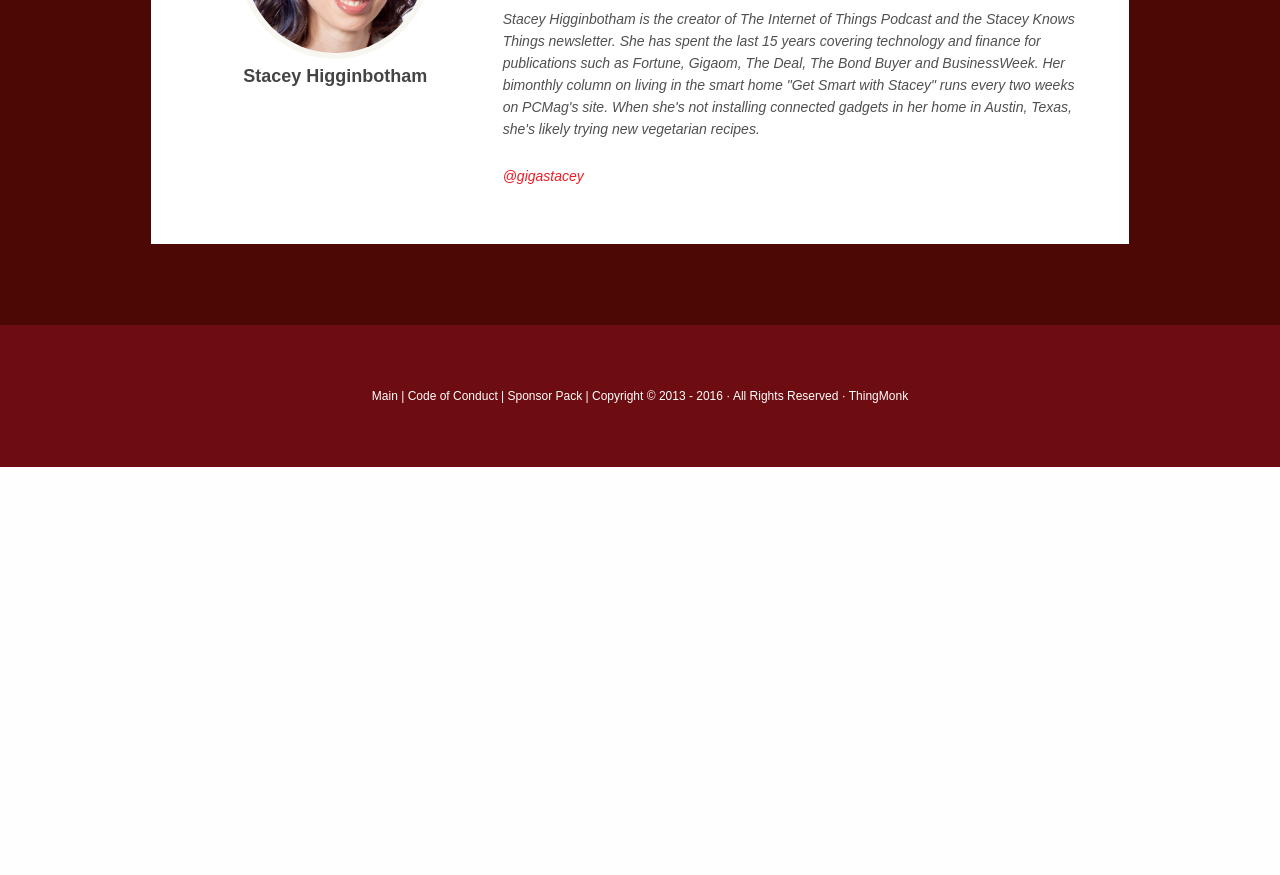
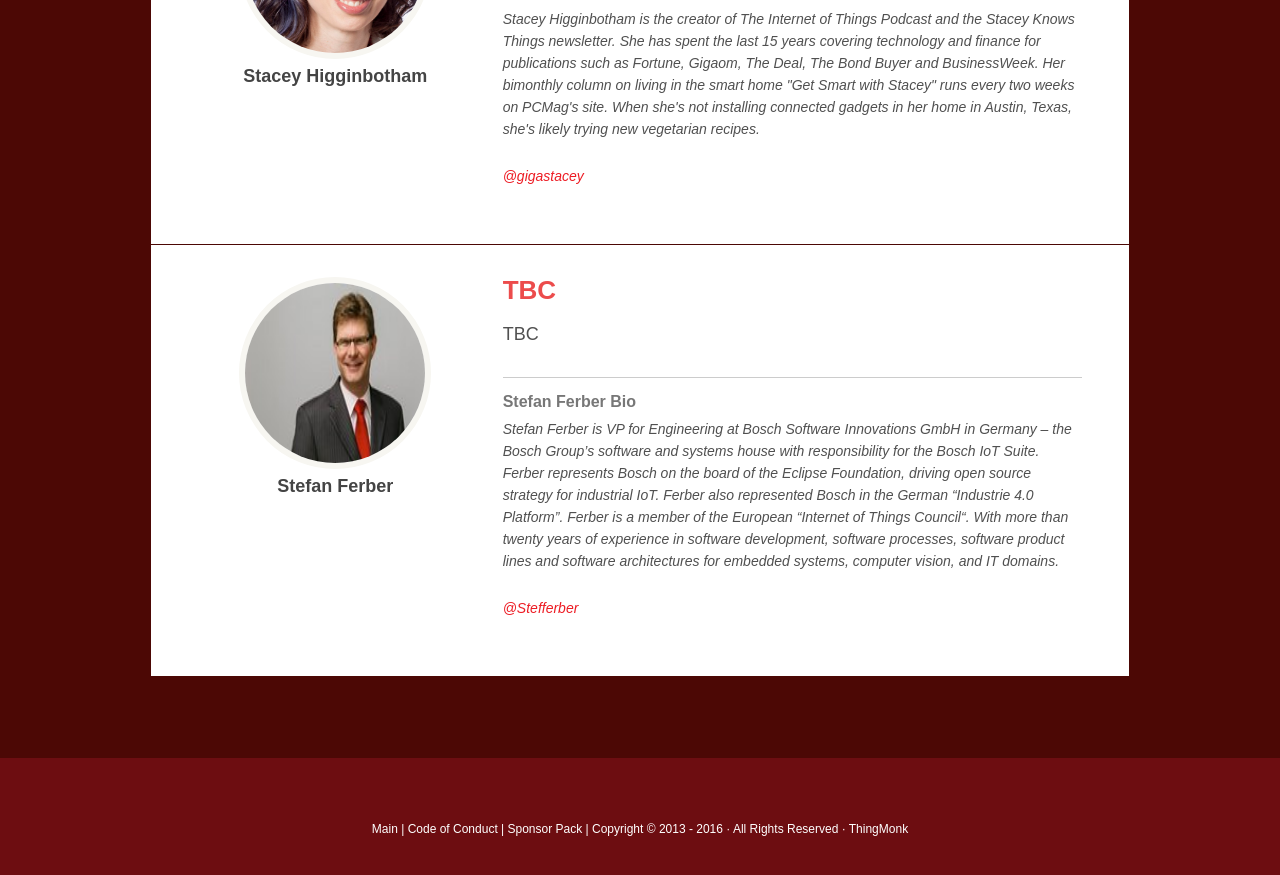
Before and after one commit to thingmonk/thingmonk.github.io, a Jekyll site: the page built from thingmonk-talks.html, in a window 1280 px wide and 900 px high, scrolled down 9213 px. Shown: the top 875 px of the window. Built offline with Jekyll 4.4.1, drawn with Linux system fonts in a browser that asks for light colours; before the commit the page ends 9680 px from its top, so only the background shows below that.

Commit message:
add Stefan speaker/bio

```diff
--- a/_data/speakers.yml
+++ b/_data/speakers.yml
@@ -116,3 +116,10 @@
   talktitle: TBC
   talkabstract: TBC
   twitter: gigastacey
+
+- name: Stefan Ferber
+  photo: stefan.jpg
+  bio: Stefan Ferber is VP for Engineering at Bosch Software Innovations GmbH in Germany – the Bosch Group’s software and systems house with responsibility for the Bosch IoT Suite. Ferber represents Bosch on the board of the Eclipse Foundation, driving open source strategy for industrial IoT. Ferber also represented Bosch in the German “Industrie 4.0 Platform”. Ferber is a member of the European “Internet of Things Council“. With more than twenty years of experience in software development, software processes, software product lines and software architectures for embedded systems, computer vision, and IT domains.
+  talktitle: TBC
+  talkabstract: TBC
+  twitter: Stefferber
```
Also changed, not shown: imgs/stefan.jpg (added).
